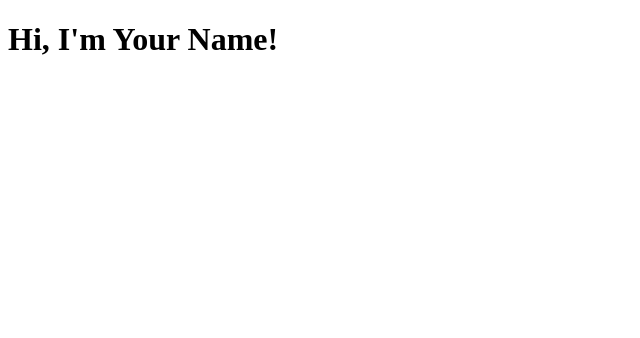
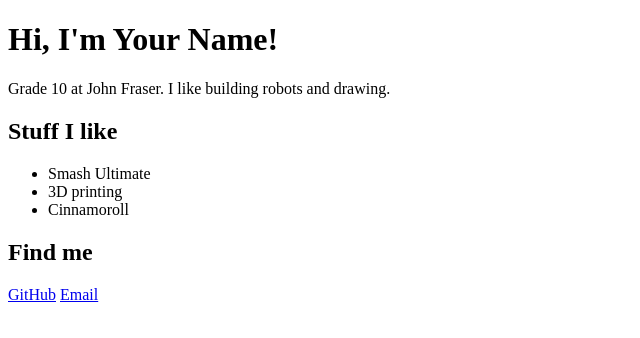
Before and after one commit to Mohamed-4123/Mohamed-4123.github.io, a plain HTML site: page index.html in a window 1280 px wide. Shown: the whole page, without its empty margins (0-640 px from the left). Drawn offline with Linux system fonts and the light colour scheme.

Commit message:
Add personal interests and contact information

```diff
--- a/index.html
+++ b/index.html
@@ -7,5 +7,17 @@
 </head>
 <body>
   <h1>Hi, I'm Your Name!</h1>
+  <p>Grade 10 at John Fraser. I like building robots and drawing.</p>
+
+  <h2>Stuff I like</h2>
+  <ul>
+    <li>Smash Ultimate</li>
+    <li>3D printing</li>
+    <li>Cinnamoroll</li>
+  </ul>
+
+  <h2>Find me</h2>
+  <a href="https://github.com/yourname">GitHub</a>
+  <a href="mailto:you@example.com">Email</a>
 </body>
 </html>
```
